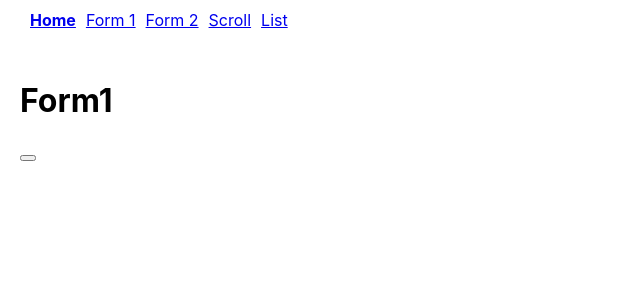
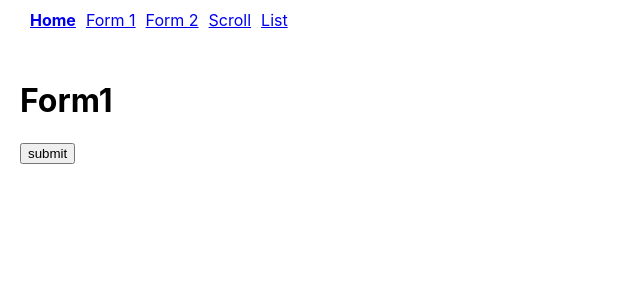
Before and after one commit to alszczep/ga-demo, a React (Create React App) app: page /ga-demo/form1 in a window 1280 px wide. Shown: the top 300 px of the page, without its empty margins (0-640 px from the left). Built offline with nearby package versions, Linux system fonts and the light colour scheme.

Commit message:
Add form1, Change ga measurment id

```diff
--- a/src/App.tsx
+++ b/src/App.tsx
@@ -9,10 +9,12 @@ import List from "components/List"
 import ListItem from "components/ListItem"
 import ReactGA from "react-ga4";
 
-ReactGA.initialize("G-G9MQK7EMWC")
+ReactGA.initialize("G-6KSKFLREHX")
 ReactGA.send("pageview")
 
 const App: FunctionComponent = () => {
+
+
   return (
     <BrowserRouter>
       <Layout>
--- a/src/components/Form1.tsx
+++ b/src/components/Form1.tsx
@@ -1,10 +1,15 @@
 import React, { FunctionComponent } from "react"
+import ReactGA from "react-ga4";
 
 const Form1: FunctionComponent = () => {
     return (<>
         <h1>Form1</h1>
         <form>
-            <button type="submit" />
+            <button type="submit" onClick={(e) => {
+                e.preventDefault()
+                console.log("form1 event triggered")
+                ReactGA.event("form1")
+            }}>submit</button>
         </form>
     </>)
 }
```
Also changed, not shown: package.json (+4 -7 lines), 2 other files (tests, documents, lock files or other folders). Lines whose indentation alone changed are shown as unchanged.
